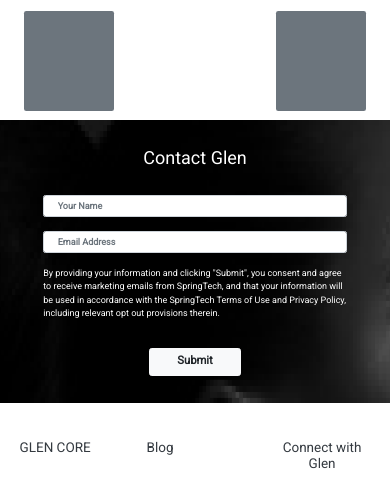
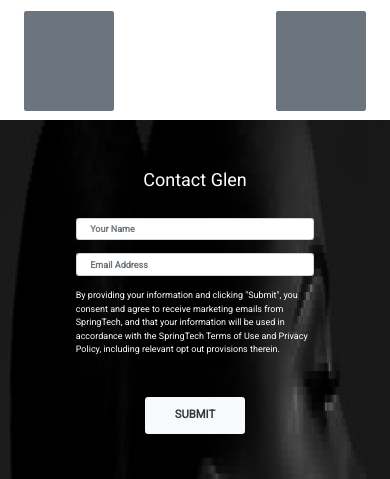
Before and after one commit to bony237/Fashion-Designer-Portfolio_Phoenix-Envato, a plain HTML site: page index.html in a window 390 px wide. Shown: the part 1374-1853 px from the top of the page. Drawn offline with Linux system fonts and the light colour scheme.

Commit message:
form-contact responsive Done

```diff
--- a/assets/css/style.css
+++ b/assets/css/style.css
@@ -24,8 +24,8 @@
 /*Section contact-form*/
 /*Background*/
 #contact-form {
-  background: url("../images/bg-contact-form.png") center border-box;
-  background-size: cover;
+  background: url("../images/bg-contact-form.png") center no-repeat border-box;
+  background-size: 100% 100%;
 }
 /*end Section contact-form*/
 
--- a/index.html
+++ b/index.html
@@ -158,10 +158,10 @@
 
 
     <!--Section Contact-form-->
-    <div id="contact-form" class="text-white">
-      <div class="container col-11 p-5 col-md-8">
+    <div id="contact-form" class="text-white py-4 py-sm-0">
+      <div class="container col-9 p-5 col-md-8">
 
-        <form>
+        <form class="pt-3 py-sm-0">
           <h2 class="text-center mb-5">Contact Glen</h2>
           <input type="text" class="form-control text-secondary font-weight-bold my-4 pl-4" placeholder="Your Name">
           <input type="text" class="form-control text-secondary font-weight-bold my-4 pl-4" placeholder="Email Address">
@@ -172,7 +172,10 @@
             opt out provisions therein.
           </div>
 
-          <input type="submit" value="Submit" class="d-block mt-5 mx-auto px-5 btn btn-lg btn-light font-weight-bold">
+          <div class="pt-5 py-sm-0 ">
+            <input type="submit" value="Submit" class="d-none d-sm-block mt-5 mx-auto px-5 btn btn-lg btn-light font-weight-bold">
+            <input type="submit" value="SUBMIT" class="d-block d-sm-none my-4 col-5 py-3 mx-auto px-5 text-dark btn btn-lg btn-light font-weight-bold">
+          </div>
         </form>
 
       </div>
```
